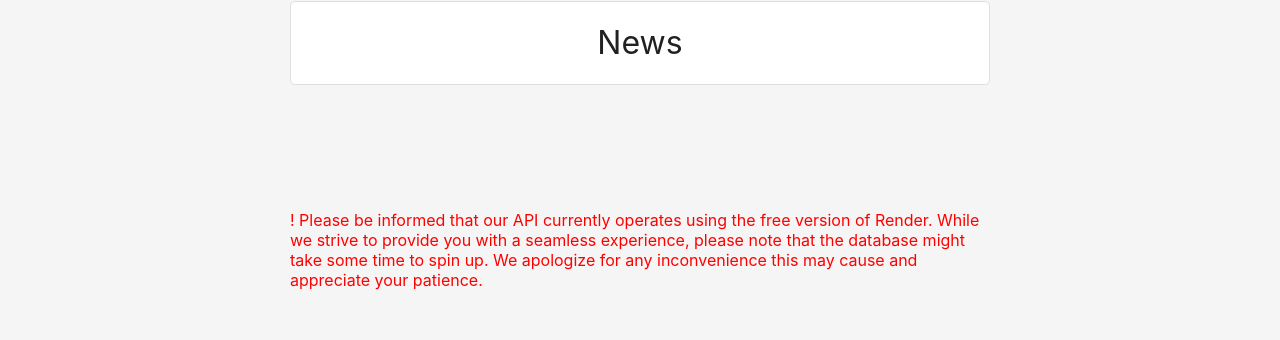
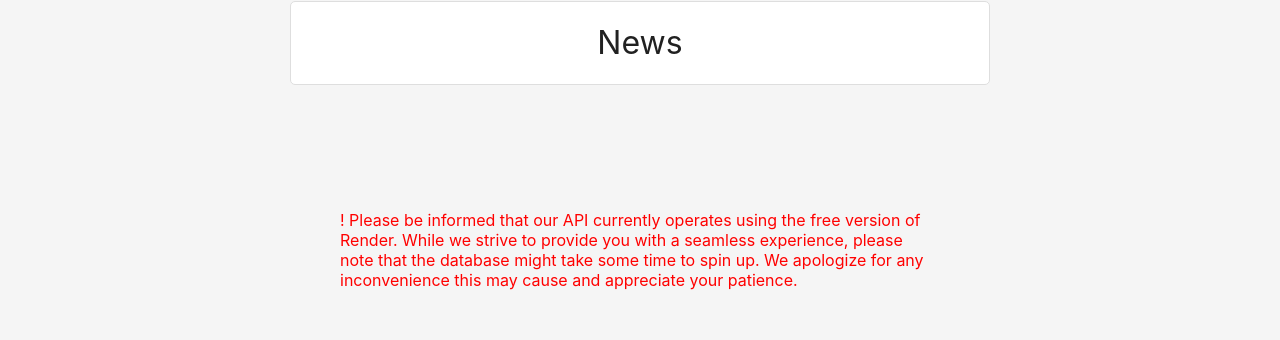
Before and after one commit to darren-nickerson/fe-react-nc-news, a React (Create React App) app: page / in a window 1280 px wide. Shown: the part 230-570 px from the top of the page. Built offline with nearby package versions, Linux system fonts and the light colour scheme; no server answers.

Commit message:
Update Loader.css

```diff
--- a/src/components/Loader.css
+++ b/src/components/Loader.css
@@ -9,7 +9,10 @@
 
 .red-note {
   color: red;
-margin-top: 125px;}
+padding-top: 125px;
+max-width: 600px;
+  margin: auto;
+}
 
 .spins {
   text-align: center;
```
